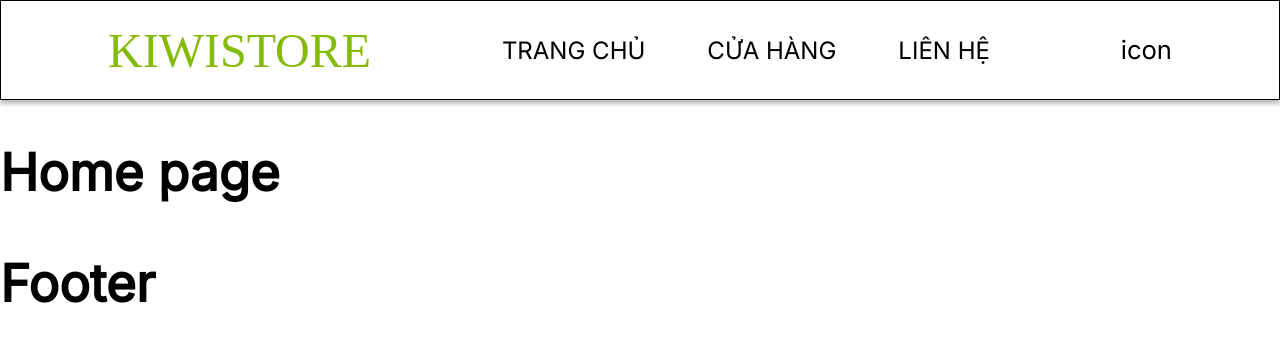
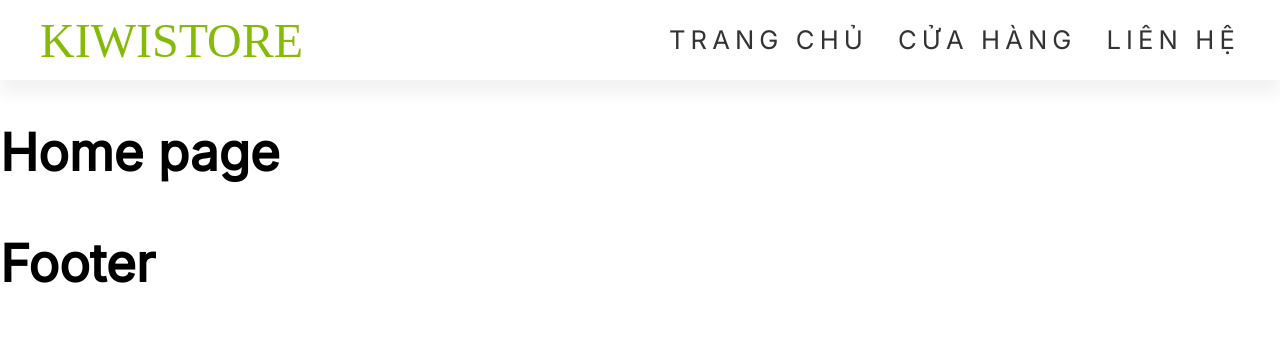
Before and after one commit to LeonCromwell/kiwishop, a React (Create React App) app: page / in a window 1280 px wide. Shown: the top 342 px of the page. Built offline with nearby package versions, Linux system fonts and the light colour scheme; a web font is replaced by a local one.

Commit message:
xây dựng ui header

```diff
--- a/package.json
+++ b/package.json
@@ -3,6 +3,11 @@
   "version": "0.1.0",
   "private": true,
   "dependencies": {
+    "@fortawesome/fontawesome-svg-core": "^1.3.0",
+    "@fortawesome/free-brands-svg-icons": "^6.0.0",
+    "@fortawesome/free-regular-svg-icons": "^6.0.0",
+    "@fortawesome/free-solid-svg-icons": "^6.0.0",
+    "@fortawesome/react-fontawesome": "^0.1.17",
     "@testing-library/jest-dom": "^5.17.0",
     "@testing-library/react": "^13.4.0",
     "@testing-library/user-event": "^13.5.0",
--- /dev/null
+++ b/src/components/Icon/Icon.js
@@ -0,0 +1,3 @@
+export const SearchIcon = () => {
+    <svg xmlns="http://www.w3.org/2000/svg" height="1em" viewBox="0 0 512 512"><!--! Font Awesome Free 6.4.2 by @fontawesome - https://fontawesome.com License - https://fontawesome.com/license (Commercial License) Copyright 2023 Fonticons, Inc. --><path d="M416 208c0 45.9-14.9 88.3-40 122.7L502.6 457.4c12.5 12.5 12.5 32.8 0 45.3s-32.8 12.5-45.3 0L330.7 376c-34.4 25.2-76.8 40-122.7 40C93.1 416 0 322.9 0 208S93.1 0 208 0S416 93.1 416 208zM208 352a144 144 0 1 0 0-288 144 144 0 1 0 0 288z"/></svg>
+}
--- a/src/layouts/components/Header/Header.js
+++ b/src/layouts/components/Header/Header.js
@@ -1,11 +1,31 @@
 import classNames from 'classnames/bind';
+// import { FontAwesomeIcon } from '@fortawesome/react-fontawesome';
+// import { faBars } from '@fortawesome/free-solid-svg-icons';
+import { Link } from 'react-router-dom';
+// import { useState } from 'react';
 
 import style from './Header.module.scss';
-import { Link } from 'react-router-dom';
 
 const cx = classNames.bind(style);
 
 function Header() {
+    // const [active, setActive] = useState(false);
+    // const [hide, setHide] = useState(false);
+    // const [open, setOpen] = useState(false);
+
+    // const handlesearch = () => {
+    //     setActive(!active);
+    // };
+
+    // const handleclose = () => {
+    //     setActive(!active);
+    //     setHide(!hide);
+    // };
+    // const handlemenutoggle = () => {
+    //     setOpen(!open);
+    //     setActive(!active);
+    // };
+
     return (
         <header className={cx('wrapper')}>
             <div className={cx('inner')}>
@@ -15,8 +35,8 @@ function Header() {
                     </div>
                 </Link>
 
-                <div className={cx('header-sidebar')}>
-                    <ul className={cx('sidebar')}>
+                <div className={cx('group')}>
+                    <ul className={cx('navigation')}>
                         <li>
                             <Link to="/">TRANG CHỦ</Link>
                         </li>
@@ -27,9 +47,29 @@ function Header() {
                             <Link to="/contact">LIÊN HỆ</Link>
                         </li>
                     </ul>
+                    {/* <div className={cx('search')}>
+                        <span className={cx('icon')}>
+                            <FontAwesomeIcon
+                                className={cx('search-btn', { active: active })}
+                                onClick={handlesearch}
+                                icon={faMagnifyingGlass}
+                            />
+                            <FontAwesomeIcon
+                                className={cx('close-btn', { active: active })}
+                                onClick={handleclose}
+                                icon={faCircleXmark}
+                            />
+                        </span>
+                    </div> */}
+                    {/* <FontAwesomeIcon
+                        className={cx('menu-toggle', { hide: hide })}
+                        onClick={handlemenutoggle}
+                        icon={faBars}
+                    /> */}
                 </div>
-
-                <div>icon</div>
+                {/* <div className={cx('search-box', { active: active })}>
+                    <input type="text" placeholder="Search..." />
+                </div> */}
             </div>
         </header>
     );
--- a/src/layouts/components/Header/Header.module.scss
+++ b/src/layouts/components/Header/Header.module.scss
@@ -1,15 +1,9 @@
 
 
 .wrapper{
-    width: 100%px;
-    height: 100px;
-    display: flex;
-    // justify-content: space-around;
-    flex-shrink: 0;
-    border: 1px solid #000;
-    background: #FFF;
-    box-shadow: 0px 4px 4px 0px rgba(0, 0, 0, 0.25);
-    align-items: center;
+    width: 100%;
+    height: 80px;
+
     .text-logo {
         color: #86BA09;
         font-family: Akaya Telivigala;
@@ -20,33 +14,128 @@
         // margin: 0px 107px  ;
             }
 
-
     .inner{
         width: 100%;
+        height: 100%;
+        padding: 20px 40px;
         display: flex;
         justify-content: space-between;
         align-items: center;
-        padding: 0 107px;
+        box-shadow: 0 15px 15px rgba(0, 0, 0, 0.05);
+    }
 
-    }
 }
 
 
 
+.group{
+    display: flex;
+    align-items: center;
+}
 
-.sidebar{
+header ul {
+    position: relative;
     display: flex;
-    list-style-type: none;
-    gap: 62px;
+    gap: 30px;
+}
 
-    li {
-        color: #000;
-        font-size: 24px;
-        font-style: normal;
-        font-weight: 400;
-        line-height: normal;
-    }
-    li:hover {
-        cursor: pointer;
-    }
+header ul li {
+    list-style: none;
 }
+
+header ul li a {
+    position: relative;
+    text-decoration: none;
+    font-size: 1em;
+    color: #333;
+    text-transform: uppercase;
+    letter-spacing: 0.2em;
+}
+
+header ul li a::before{
+    content: "";
+    position: absolute;
+    bottom: -2px;
+    width: 100%;
+    height: 2px;
+    background: #333;
+    transform: scaleX(0);
+    transition: transform 0.5s ease-in-out;
+    transform-origin: right;
+
+}
+
+
+header ul li a:hover::before {
+    transform: scaleX(1);
+    transform-origin: left;
+}
+
+// header .search {
+//     position: relative;
+//     display: flex;
+//     justify-items: center;
+//     align-items: center;
+//     font-size: 1.5em;
+//     z-index: 10;
+//     cursor: pointer;
+// }
+
+// .search-box{
+//     position: absolute;
+//     right: -100%;
+//     width: 100%;
+//     height: 100%;
+//     display: flex;
+//     background: #fff;
+//     align-items: center;
+//     padding:0 30px;
+//     transition: 0.5s ease-in-out;
+// }
+
+
+// .search-box .active{
+//     right: 0;
+// }
+
+// .search-box input {
+//     width: 100%;
+//     border: none;
+//     outline: none;
+//     height: 50px;
+//     color: #333;
+//     font-size: 1.25em;
+//     background: #fff;
+//     border-bottom: 1px solid rbga(0, 0, 0, 0.5);
+// }
+
+// .search-btn{
+//     position: relative;
+//     left: 30px;
+//     top: 2.5px;
+//     transition: 0.5s ease-in-out;
+// }
+
+// .search-btn.active{
+//     left: 0;
+// }
+
+// .close-btn{
+//     opacity: 0;
+//     visibility: hidden;
+//     transition: 0.5s;
+//     scale: 0;
+// }
+
+
+// .close-btn.active{
+//     opacity: 1;
+//     visibility: visible;
+//     transition: 0.5s;
+//     scale: 1;
+// }
+
+// .menu-toggle {
+//     position: relative;
+//     display: none;
+// }
```
Also changed, not shown: src/components/Icon/index.js (added), 1 other file (tests, documents, lock files or other folders).
